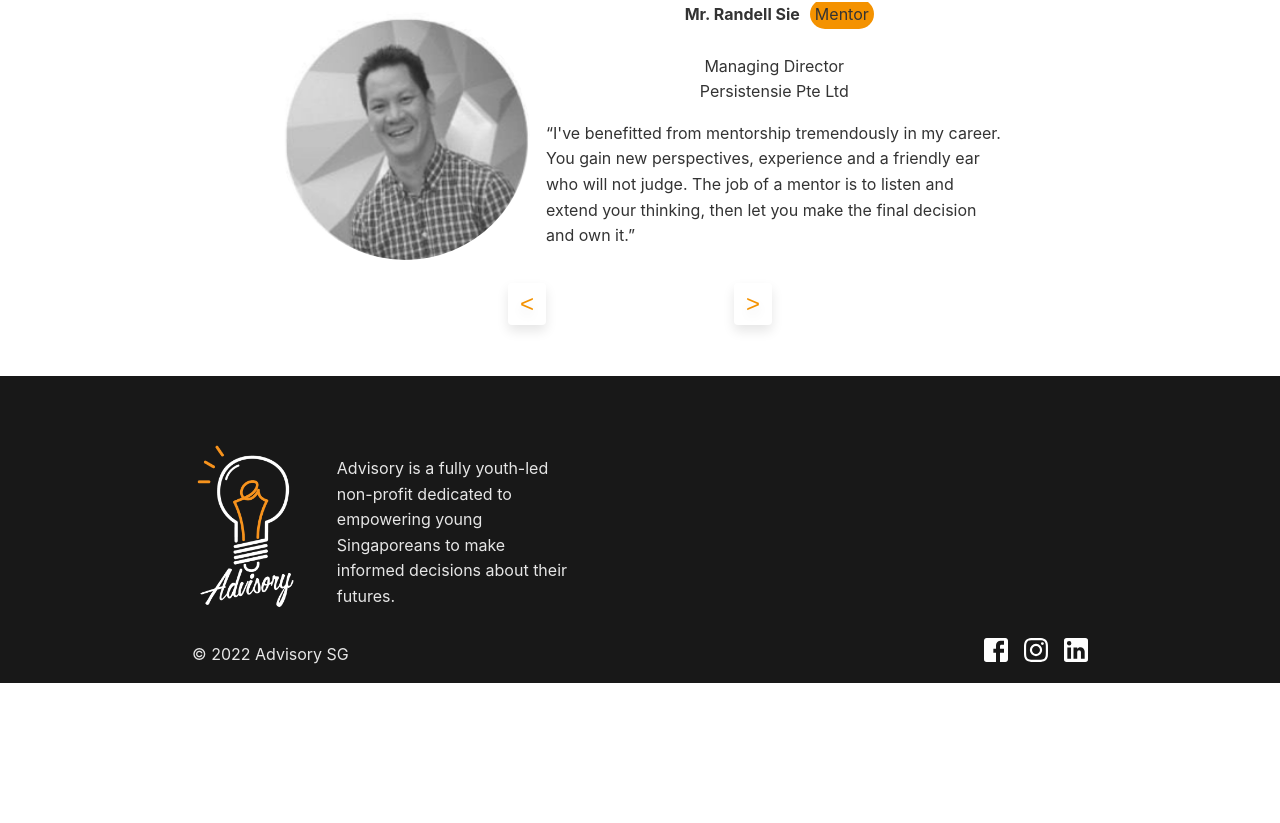
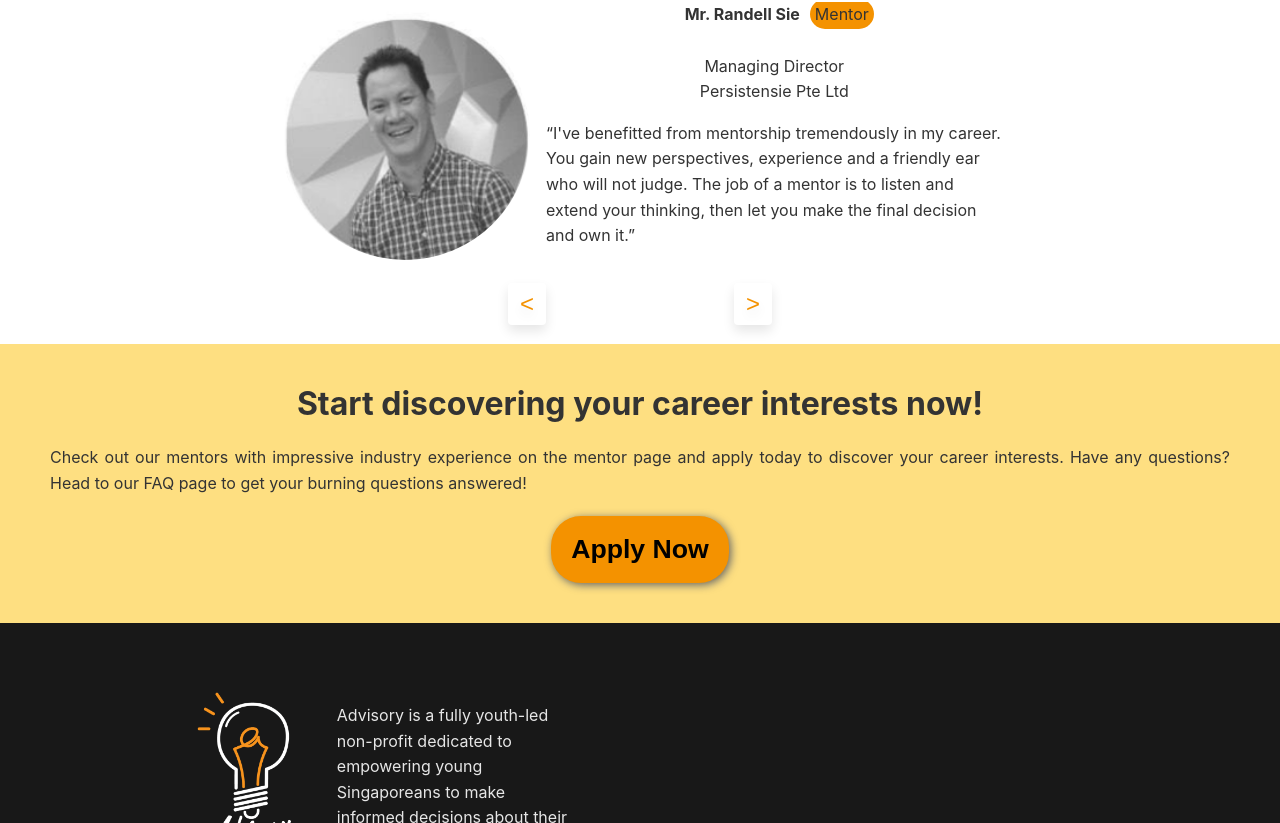
Before and after one commit to AdvisorySG/mentorship-page, a Next.js app: page / in a window 1280 px wide. Shown: the part 1032-1855 px from the top of the page. Before the commit the page ends 1715 px from the top, so only its background shows below. Built offline with nearby package versions, Linux system fonts and the light colour scheme.

Commit message:
Added call to action section to home page

```diff
--- a/pages/index.tsx
+++ b/pages/index.tsx
@@ -367,6 +367,45 @@ const Index = () => {
             </button>
           </div>
         </div>
+        <div
+          className="container"
+          style={{
+            width: "100%",
+            marginBottom: "-32px",
+            padding: "20px 50px",
+            backgroundColor: "var(--light-orange-color)",
+          }}
+        >
+          <h1
+            style={{
+              lineHeight: 1.2,
+              textAlign: "center",
+            }}
+          >
+            Start discovering your career interests now!
+          </h1>
+          <p
+            style={{
+              marginTop: "20px",
+              textAlign: "justify",
+              textJustify: "inter-word",
+            }}
+          >
+            Check out our mentors with impressive industry experience on the
+            mentor page and apply today to discover your career interests. Have
+            any questions? Head to our FAQ page to get your burning questions
+            answered!
+          </p>
+          <button
+            className="apply-button"
+            style={{
+              margin: "20px auto",
+              display: "block",
+            }}
+          >
+            <h1>Apply Now</h1>
+          </button>
+        </div>
         <Footer />
       </Box>
     </div>
--- a/styles/App.css
+++ b/styles/App.css
@@ -10,6 +10,7 @@
   --darker-gray-color: #1a1a1a;
   --black-color: #000;
   --green-color: #28a745;
+  --light-orange-color:#fedf81;
   --orange-color: #ffc107;
   --red-color: #dc3545;
   --facebook-color: #3b5998;
@@ -225,3 +226,24 @@ body {
 * {
   box-sizing: border-box;
 }
+.apply-button {
+  border: none;
+  text-align: center;
+  padding: 0px 20px 0px 20px;
+  cursor: pointer;
+  -webkit-border-radius: 30;
+  -moz-border-radius: 30;
+  border-radius: 30px;
+  -webkit-box-shadow: 2px 2px 8px #666666;
+  -moz-box-shadow: 2px 2px 8px #666666;
+  box-shadow: 2px 2px 8px #666666;
+  background-color: var(--brand-color);
+}
+
+.vertical-center {
+  margin: 0;
+  position: absolute;
+  top: 50%;
+  -ms-transform: translateY(-50%);
+  transform: translateY(-50%);
+}
```
